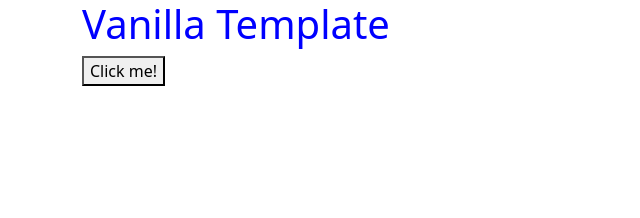
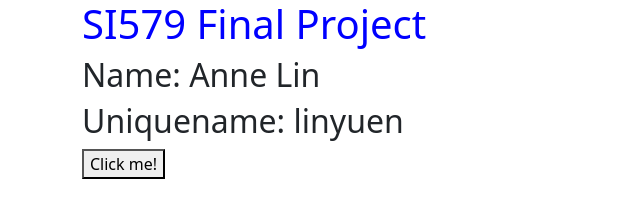
Before and after one commit to linyuen513/winter26-SI579-vanilla-finalProject, a website: page index.html in a window 1280 px wide. Shown: the whole page, without its empty margins (0-640 px from the left). Drawn offline with nearby package versions, Linux system fonts and the light colour scheme.

Commit message:
adjust position of my info

```diff
--- a/index.html
+++ b/index.html
@@ -10,7 +10,13 @@
 <body>
 <header class="container">
   <div class="row">
-    <h1 class="col">Vanilla Template</h1>
+    <h1 class="col">SI579 Final Project</h1>
+  </div>
+  <div class="row">
+    <h2 class="col">Name: Anne Lin</h2>
+  </div>
+   <div class="row">
+    <h2 class="col">Uniquename: linyuen</h2>
   </div>
 </header>
   <main class="container">
```
